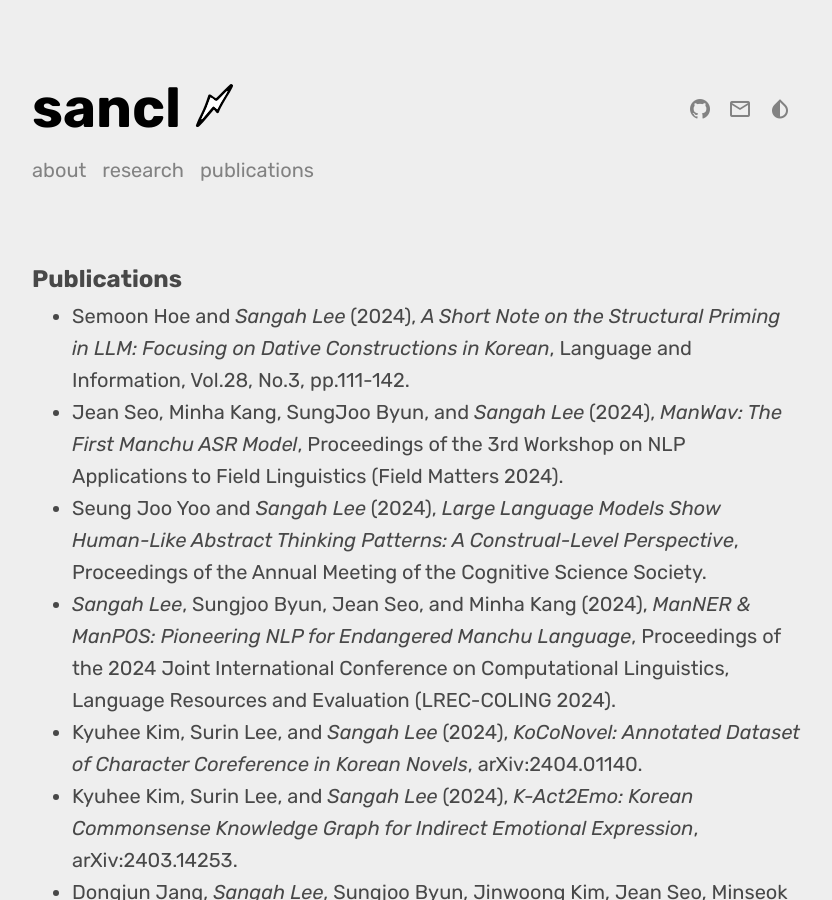
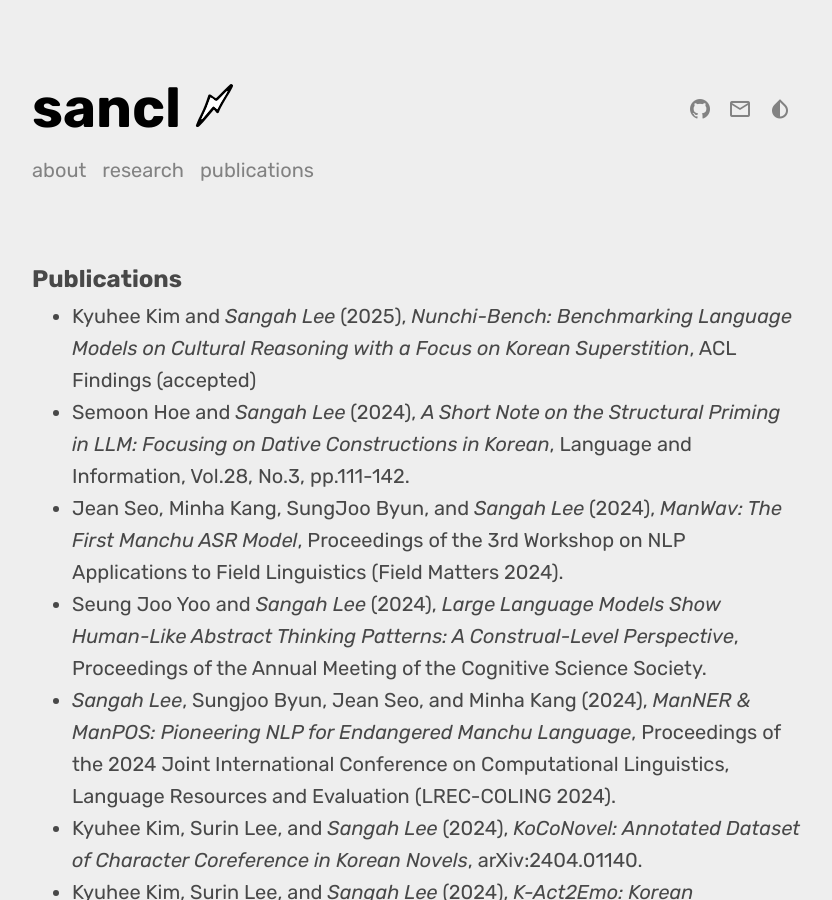
Before and after one commit to sanajlee/sanajlee.github.io, a Jekyll site: the page built from publications.md, in a window 1280 px wide and 900 px high. Shown: the whole window, without its empty margins (224-1056 px from the left). Built offline with Jekyll 4.4.1, drawn with Linux system fonts in a browser that asks for light colours; some web fonts are replaced.

Commit message:
2025.05.23.

```diff
--- a/publications.md
+++ b/publications.md
@@ -19,6 +19,7 @@ published: true
 <!-- {% include page/title.html title=page.title subtitle=page_subtitle %} -->
 
 ## Publications
+* Kyuhee Kim and *Sangah Lee* (2025), *Nunchi-Bench: Benchmarking Language Models on Cultural Reasoning with a Focus on Korean Superstition*, ACL Findings (accepted)
 * Semoon Hoe and *Sangah Lee* (2024), *A Short Note on the Structural Priming in LLM: Focusing on Dative Constructions in Korean*, Language and Information, Vol.28, No.3, pp.111-142.
 * Jean Seo, Minha Kang, SungJoo Byun, and *Sangah Lee* (2024), *ManWav: The First Manchu ASR Model*, Proceedings of the 3rd Workshop on NLP Applications to Field Linguistics (Field Matters 2024).
 * Seung Joo Yoo and *Sangah Lee* (2024), *Large Language Models Show Human-Like Abstract Thinking Patterns: A Construal-Level Perspective*, Proceedings of the Annual Meeting of the Cognitive Science Society.
```
